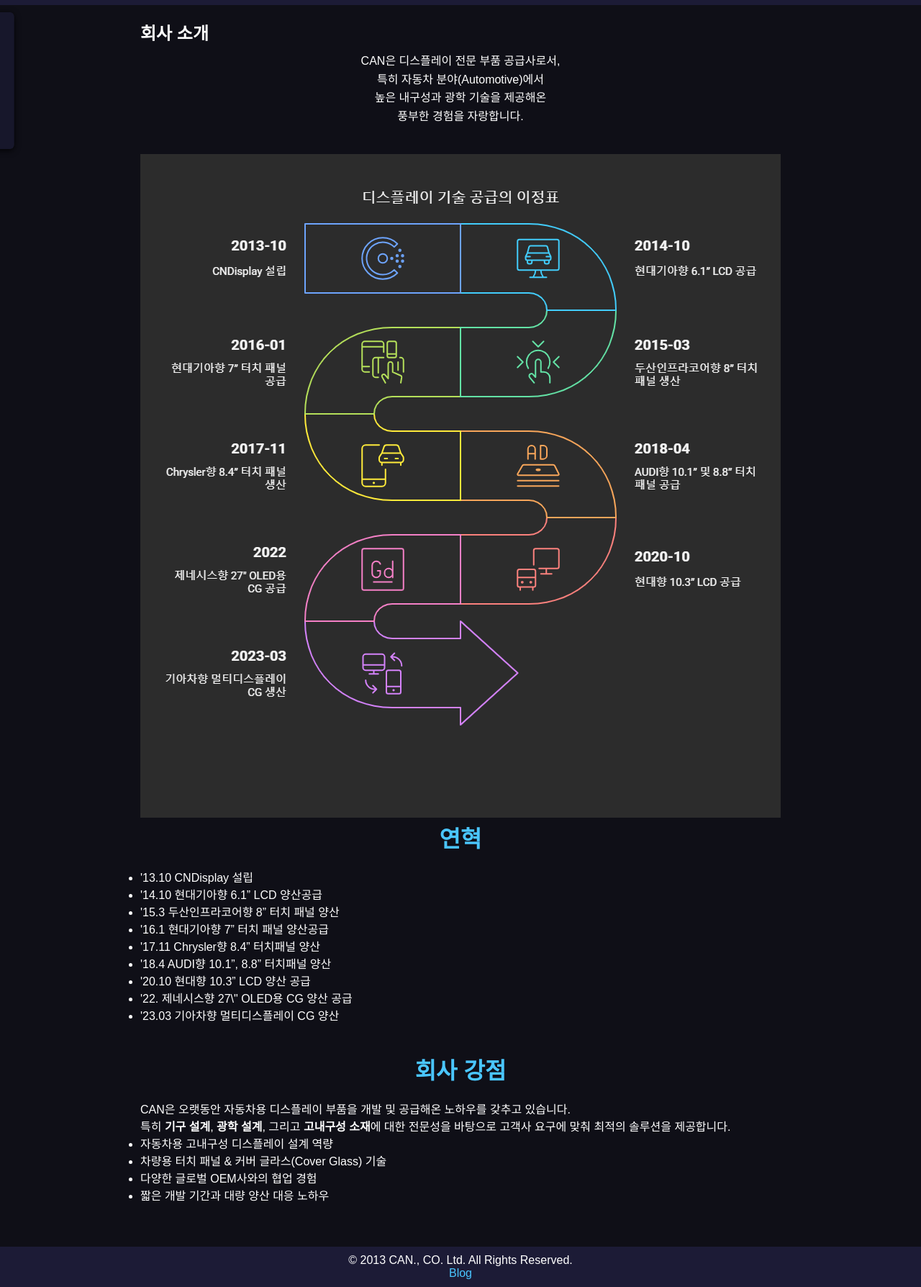
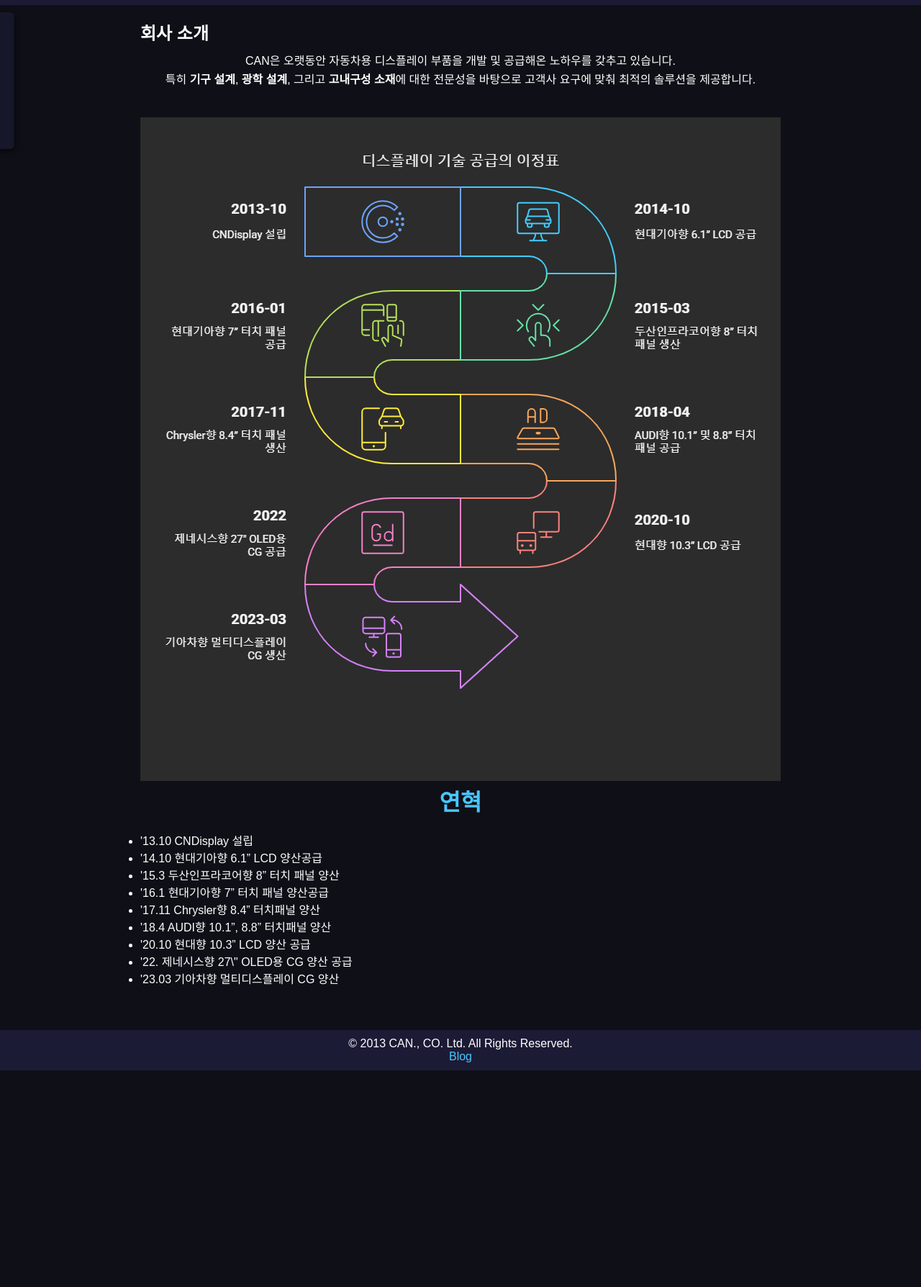
Before and after one commit to verysoulless/web_can, a plain HTML site: page about.html in a window 1280 px wide. Shown: the part 43-1831 px from the top of the page at 72% size. After the commit the page ends 1530 px from the top, so only its background shows below. Drawn offline with Linux system fonts and the light colour scheme.

Commit message:
Add files via upload

```diff
--- a/about.html
+++ b/about.html
@@ -24,7 +24,7 @@
     <!-- 햄버거 메뉴가 클릭되면 보여지는 메뉴 리스트 -->
     <ul class="menu" id="menu">
       <li><a href="about.html">회사 소개</a></li>
-      <li><a href="tech.html">기술 소개</a></li>
+      <li><a href="tech.html">제품 소개</a></li>
       <li><a href="contact.html">문의하기</a></li>
       <li><a href="https://blog.naver.com/cancoltd" target="_blank" class="blog-link">Blog</a></li>
     </ul>
@@ -34,10 +34,9 @@
     <section class="about-hero">
       <h1>회사 소개</h1>
       <p class="subtitle">
-        CAN은 디스플레이 전문 부품 공급사로서,<br>
-        특히 자동차 분야(Automotive)에서<br>
-        높은 내구성과 광학 기술을 제공해온<br>
-        풍부한 경험을 자랑합니다.
+        CAN은 오랫동안 자동차용 디스플레이 부품을 개발 및 공급해온 노하우를 갖추고 있습니다.
+        <br>특히 <strong>기구 설계</strong>, <strong>광학 설계</strong>, 그리고 <strong>고내구성 소재</strong>에 대한 전문성을 바탕으로
+        고객사 요구에 맞춰 최적의 솔루션을 제공합니다.
       </p>
     </section>
 
@@ -60,20 +59,7 @@
     </section>
 
     <!-- 회사 강점 섹션 -->
-    <section class="strengths-section">
-      <h2>회사 강점</h2>
-      <p>
-        CAN은 오랫동안 자동차용 디스플레이 부품을 개발 및 공급해온 노하우를 갖추고 있습니다.
-        <br>특히 <strong>기구 설계</strong>, <strong>광학 설계</strong>, 그리고 <strong>고내구성 소재</strong>에 대한 전문성을 바탕으로
-        고객사 요구에 맞춰 최적의 솔루션을 제공합니다.
-      </p>
-      <ul>
-        <li>자동차용 고내구성 디스플레이 설계 역량</li>
-        <li>차량용 터치 패널 &amp; 커버 글라스(Cover Glass) 기술</li>
-        <li>다양한 글로벌 OEM사와의 협업 경험</li>
-        <li>짧은 개발 기간과 대량 양산 대응 노하우</li>
-      </ul>
-    </section>
+
   </main>
 
   <footer>
```
Also changed, not shown: contact.html (+1 -1 lines), index.html (+7 -4 lines), tech.html (+4 -4 lines).
